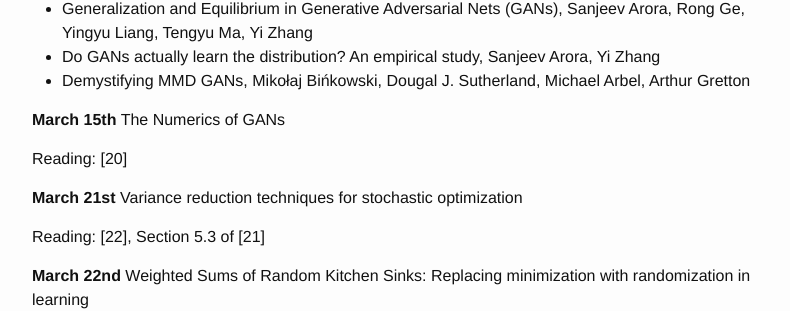
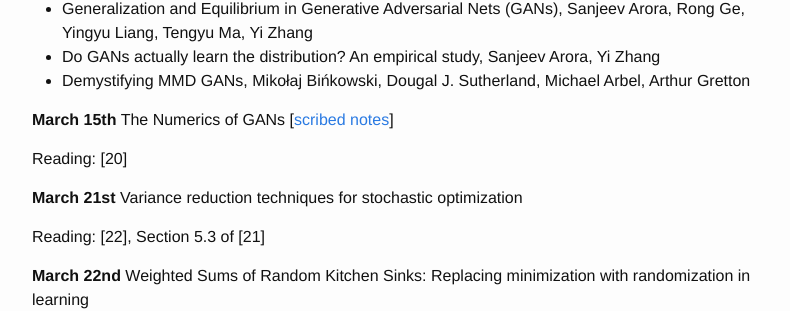
Before and after one commit to mitliagkas/mitliagkas.github.io, a Jekyll site: the page built from dl-theory-class.md, in a window 1280 px wide and 900 px high, scrolled down 3715 px. Shown: the part 149-460 px from the top of the window, without its empty margins (238-1028 px from the left). Built offline with Jekyll 4.4.1, drawn with Linux system fonts in a browser that asks for light colours.

Commit message:
Scribed notes

```diff
--- a/dl-theory-class.md
+++ b/dl-theory-class.md
@@ -214,6 +214,7 @@ Mikołaj Bińkowski, Dougal J. Sutherland, Michael Arbel, Arthur Gretton
 
 **March 15th**
 The Numerics of GANs
+[[scribed notes](ift6085/ift-6085-lecture-14-notes.pdf)]
 
 Reading: [20]
 
```
Also changed, not shown: 1 other file.
